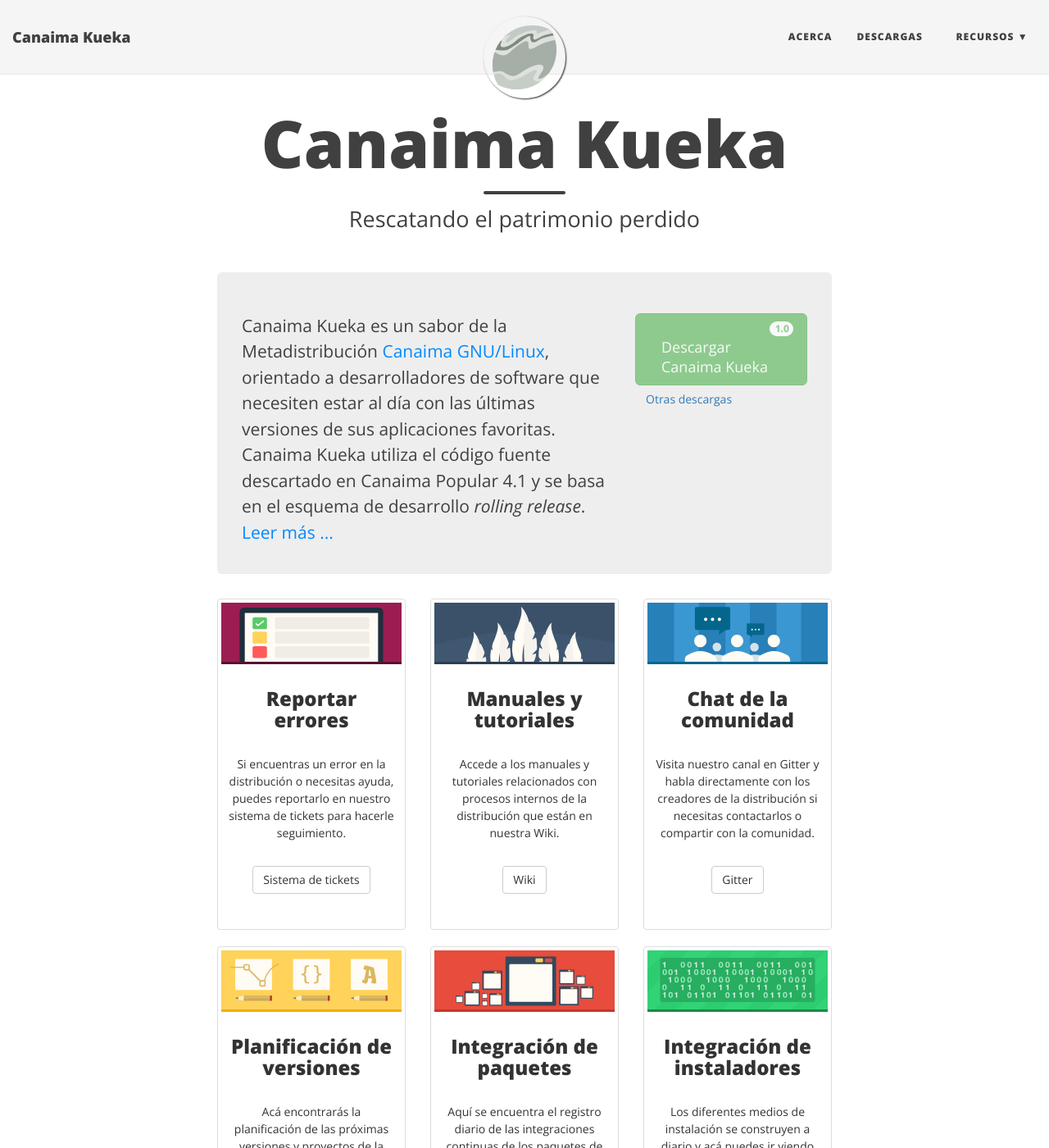
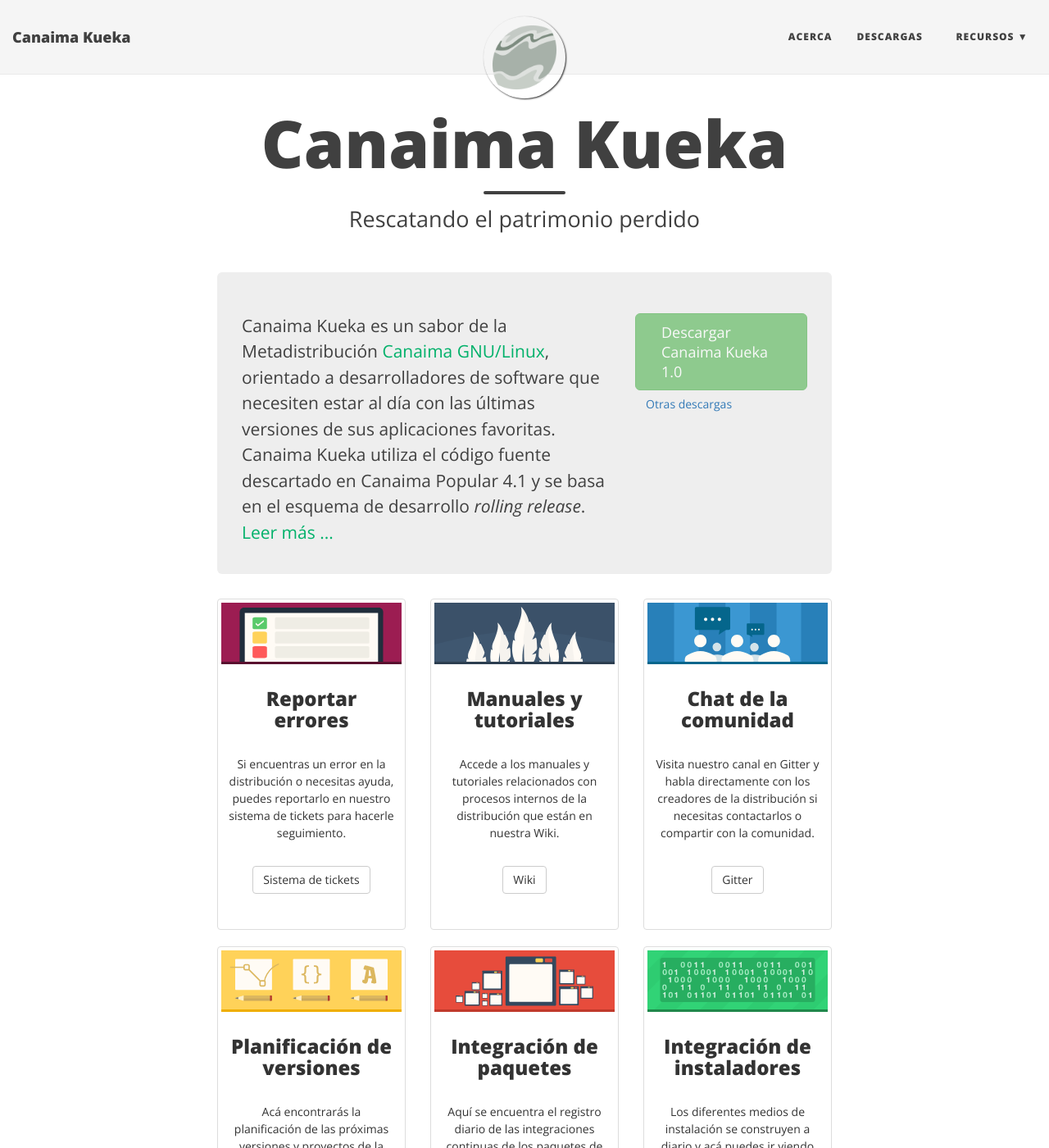
Before and after one commit to CanaimaKueka/canaimakueka.github.io, a Jekyll site: the page built from index.html, in a window 1280 px wide and 1400 px high. Shown: the whole window at 82% size. Built offline with Jekyll 4.4.1, drawn with Linux system fonts in a browser that asks for light colours; nearby versions of some CDN libraries; the list of posts is cut into pages by our own code.

Commit message:
[REF] Cambios menores.

```diff
--- a/_config.yml
+++ b/_config.yml
@@ -35,7 +35,7 @@ navbar-links:
 
 # Image to show in the navigation bar - image must be a square (width = height)
 # Remove this parameter if you don't want an image in the navbar
-avatar: "/img/logo.svg"
+avatar: "/img/logo.png"
 
 # If you want to have an image logo in the top-left corner instead of the title text,
 # then specify the following parameter
@@ -49,7 +49,7 @@ navbar-col: "#F5F5F5"
 navbar-text-col: "#404040"
 navbar-children-col: "#F5F5F5"
 page-col: "#FFFFFF"
-link-col: "#008AFF"
+link-col: "#00B16A"
 hover-col: "#00B16A"
 footer-col: "#F5F5F5"
 footer-text-col: "#777777"
--- a/index.html
+++ b/index.html
@@ -8,16 +8,15 @@ use-site-title: true
   <div class="row">
     <div class="col-md-8">
       <p>
-        Canaima Kueka es un sabor de la Metadistribución <a href="http://canaima.softwarelibre.gob.ve/" target="_blank">Canaima GNU/Linux</a>, orientado a desarrolladores de software que necesiten estar al día con las últimas versiones de sus aplicaciones favoritas. Canaima Kueka utiliza el código fuente descartado en Canaima Popular 4.1 y se basa en el esquema de desarrollo <em>rolling release</em>. <a href="/acerca">Leer más ...</a>
+        Canaima Kueka es un sabor de la Metadistribución <a href="http://canaima.softwarelibre.gob.ve/" target="_blank">Canaima GNU/Linux</a>, orientado a desarrolladores de software que necesiten estar al día con las últimas versiones de sus aplicaciones favoritas. Canaima Kueka utiliza el código fuente descartado en Canaima Popular 4.1 y se basa en el esquema de desarrollo <em>rolling release</em>. <a href="/kueka/acerca">Leer más ...</a>
       </p>
     </div>
     <div class="col-md-4">
       <p>
         <a href="#" role="button" class="btn btn-success btn-lg disabled">
-          <span class="col-md-2 badge pull-right">1.0</span>
-          <span class="col-md-12 text-left">Descargar Canaima Kueka</span>
+          <span class="col-md-12 text-left">Descargar Canaima Kueka 1.0</span>
         </a>
-        <a href="/descargas" class="btn btn-link">Otras descargas</a>
+        <a href="/kueka/descargas" class="btn btn-link">Otras descargas</a>
       </p>
     </div>
   </div>
@@ -80,7 +79,7 @@ use-site-title: true
         <h3>Integración de paquetes</h3>
         <p>Aquí se encuentra el registro diario de las integraciones continuas de los paquetes de la distribución.</p>
         <p>
-          <a href="/paquetes" class="btn btn-default" role="button" target="_blank">Paquetes</a>
+          <a href="/kueka/paquetes" class="btn btn-default" role="button" target="_blank">Paquetes</a>
         </p>
       </div>
     </div>
@@ -92,7 +91,7 @@ use-site-title: true
         <h3>Integración de instaladores</h3>
         <p>Los diferentes medios de instalación se construyen a diario y acá puedes ir viendo su progreso.</p>
         <p>
-          <a href="/instaladores" class="btn btn-default" role="button" target="_blank">Instaladores</a>
+          <a href="/kueka/instaladores" class="btn btn-default" role="button" target="_blank">Instaladores</a>
         </p>
       </div>
     </div>
```
Also changed, not shown: img/bgimage.png (deleted), img/logo.png (added).
